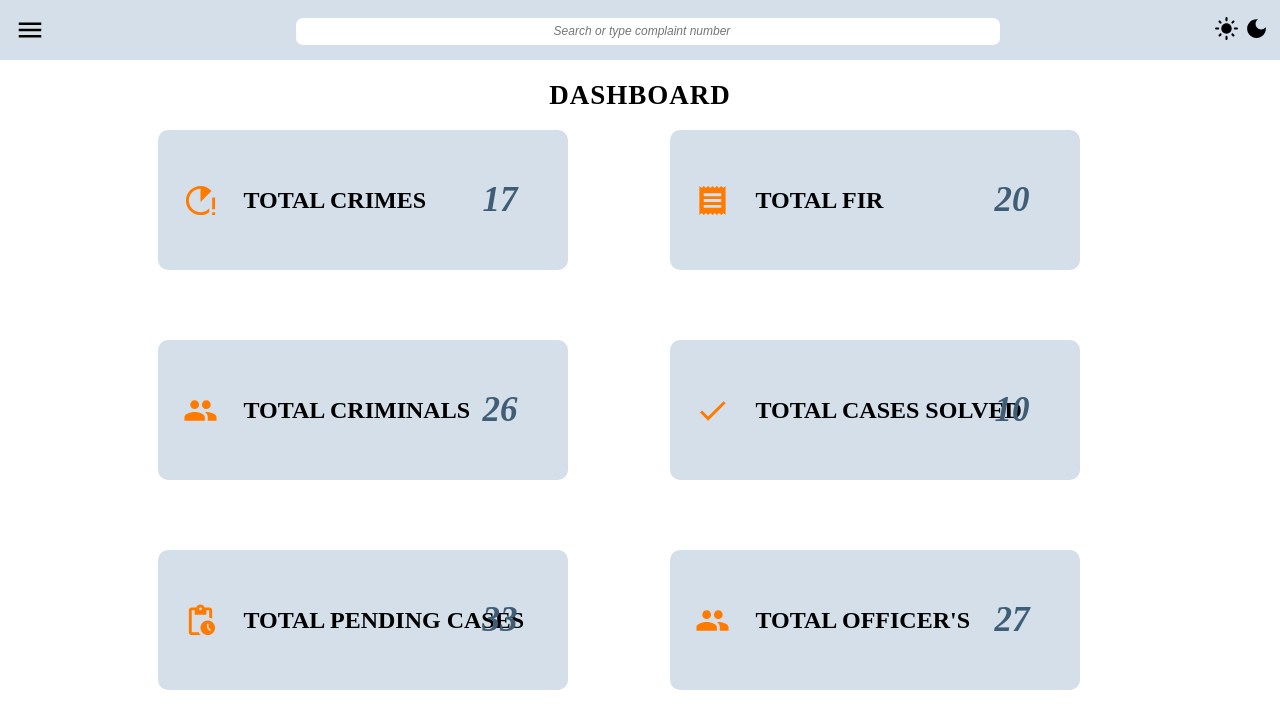
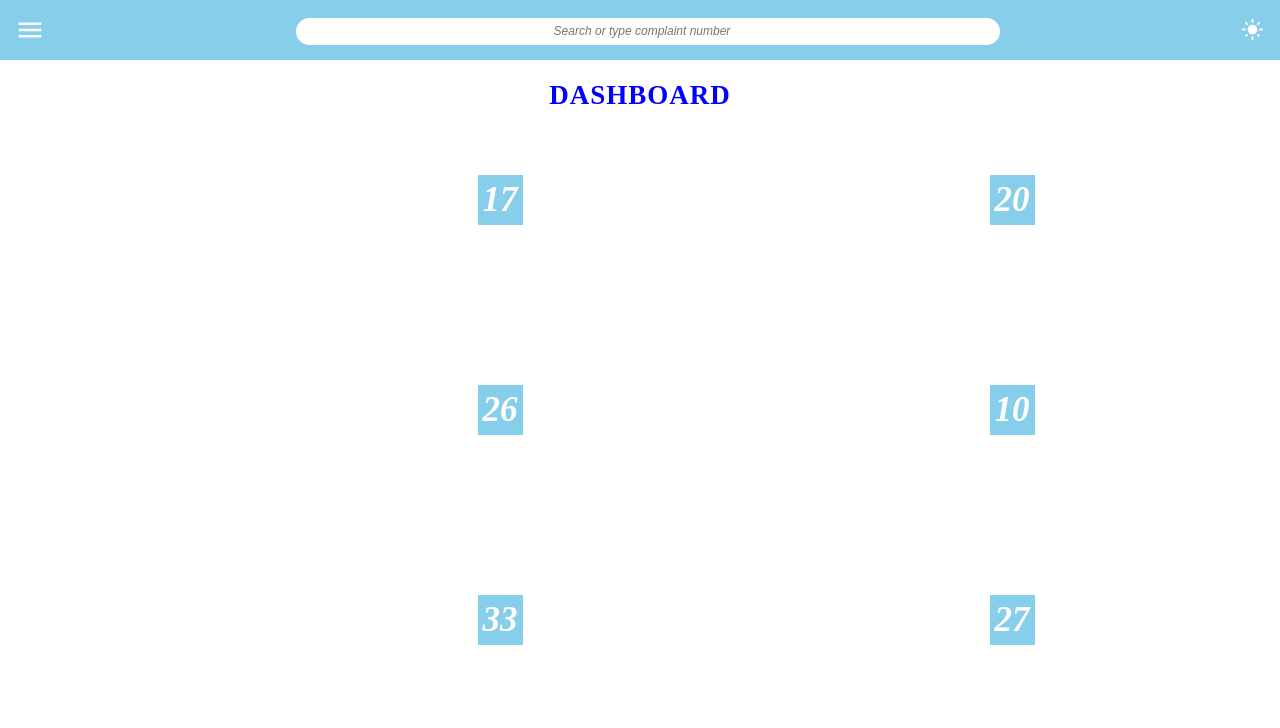
Before and after one commit to challengewin618/crmsx, a React (Vite) app in the folder Frontend/: page /dashboard in a window 1280 px wide. Shown: the top 728 px of the page. Built offline with nearby package versions, Linux system fonts and the light colour scheme.

Commit message:
Enhanced light mode

```diff
--- a/Frontend/src/App.jsx
+++ b/Frontend/src/App.jsx
@@ -8,7 +8,6 @@ import NewsList from "./assets/Components/News/newslist";
 import Header from "./assets/Components/Header/Header";
 import Profile from "./assets/Components/Profile/Profile";
 import Settings from "./assets/Components/Settings/Settings";
-import Sample from "./assets/Components/Sample";
 import Welcome from "./assets/Components/Welcome/Welcome";
 import About from "./assets/Components/About/About";
 import Contact from "./assets/Components/Contact/Contact";
@@ -17,33 +16,35 @@ import Officers from "./assets/Components/Officers/Officers";
 import { useEffect, useState } from "react";
 import { DarkMode, LightMode } from "@mui/icons-material";
 import a from "./App.module.css";
+import Sample from "./Sample";
 
 function App() {
   const [dark, setDark] = useState(false);
+  const [light, setLight] = useState(true);
   const themeHead = {
-    backgroundColor: dark ? "#0a0a0a" : "",
-    color: dark ? "white" : "",
+    backgroundColor: dark ? "#0a0a0a" : "skyblue",
+    color: dark ? "white" : "white",
     borderBottom: dark ? "1px solid white" : "",
   };
   const theme1 = {
     backgroundColor: dark ? "#09090b" : "",
-    color: dark ? "white" : "",
+    color: dark ? "white" : "white",
   };
   const theme2 = {
-    backgroundColor: dark ? "#18181b" : "",
-    color: dark ? "white" : "",
+    backgroundColor: dark ? "#18181b" : "skyblue",
+    color: dark ? "white" : "white",
   };
   const theme_2 = {
     backgroundColor: dark ? "#18181b" : "",
     color: dark ? "white" : "",
     boxShadow: dark ? " 1px 1.5px 3px #525252 " : "",
   };
+  const themeIcons = {
+    color: dark ? "rgb(0, 255, 0)" : "white",
+  };
+
   const theme3 = {
-    backgroundColor: dark ? "#262626" : "",
-    color: dark ? "white" : "",
-  };
-  const themeSettings = {
-    backgroundColor: dark ? "rgb(20,20,20)" : "",
+    backgroundColor: dark ? "#262626" : "#fafaf9",
     color: dark ? "white" : "",
   };
   const themeSide = {
@@ -54,25 +55,38 @@ function App() {
   };
 
   const lightMode = () => {
-    setDark(false);
+    setDark(true);
+    setLight(false);
   };
   const darkMode = () => {
-    setDark(true);
+    setDark(false);
+    setLight(true);
+  };
+  const lightTheme = {
+    color: dark ? "white" : "",
+  };
+  const darkTheme = {
+    color: light ? "white" : "",
   };
   return (
     <>
+      {light ? (
         <LightMode
           className={a.light}
           onClick={lightMode}
-        style={theme1}
-        sx={{ fontSize: 27 }}
+          style={darkTheme}
+          sx={{ fontSize: 25 }}
         />
+      ) : null}
+      {dark ? (
         <DarkMode
           className={a.dark}
           onClick={darkMode}
-        style={theme1}
-        sx={{ fontSize: 27 }}
+          style={lightTheme}
+          sx={{ fontSize: 25 }}
         />
+      ) : null}
+
       <Routes>
         <Route path="/" element={<Welcome theme1={theme1} />} />
         <Route
@@ -91,7 +105,12 @@ function App() {
               themeHead={themeHead}
               themeSide={themeSide}
             />,
-            <Dashboard theme1={theme1} theme2={theme2} theme_2={theme_2} />,
+            <Dashboard
+              theme1={theme1}
+              theme2={theme2}
+              theme_2={theme_2}
+              themeIcons={themeIcons}
+            />,
           ]}
         />
         <Route
@@ -135,7 +154,7 @@ function App() {
               themeHead={themeHead}
               themeSide={themeSide}
             />,
-            <NewsList theme1={theme1} themeSettings={themeSettings} />,
+            <NewsList theme1={theme1} />,
           ]}
         />
         <Route
--- a/Frontend/src/App.module.css
+++ b/Frontend/src/App.module.css
@@ -1,8 +1,8 @@
 .light {
   position: absolute;
-  top: 15px;
+  top: 17px;
   z-index: 1;
-  right: 40px;
+  right: 15px;
   padding: 1px;
   cursor: pointer;
   border-radius: 25px;
@@ -10,9 +10,9 @@
 }
 .dark {
   position: absolute;
-  top: 15px;
+  top: 17px;
   z-index: 1;
-  right: 10px;
+  right: 15px;
   padding: 1px;
   border-radius: 25px;
   cursor: pointer;
--- /dev/null
+++ b/Frontend/src/Sample.jsx
@@ -0,0 +1,24 @@
+import React, { useState } from "react";
+import { LightMode, DarkMode } from "@mui/icons-material";
+import s from "./Sample.module.css";
+
+function Sample() {
+  // const [lightMode, setLightMode] = useState(true);
+  // const [darkMode, setDarkMode] = useState(false);
+  // const handleLight = () => {
+  //   setDarkMode(true);
+  //   setLightMode(false);
+  // };
+  // const handleDark = () => {
+  //   setDarkMode(false);
+  //   setLightMode(true);
+  // };
+  // <div>
+  //   {lightMode ? (
+  //     <LightMode className={s.light} onClick={handleLight} />
+  //   ) : null}
+  //   {darkMode ? <DarkMode className={s.dark} onClick={handleDark} /> : null}
+  // </div>
+}
+
+export default Sample;
--- /dev/null
+++ b/Frontend/src/Sample.module.css
@@ -0,0 +1,8 @@
+.light {
+  position: absolute;
+  color: black;
+}
+.dark {
+  position: absolute;
+  color: black;
+}
--- a/Frontend/src/assets/Components/Dashoard/Dashboard.jsx
+++ b/Frontend/src/assets/Components/Dashoard/Dashboard.jsx
@@ -15,42 +15,66 @@ export default function Dashboard(props) {
         <h1 className={d.head}>Dashboard</h1>
         <div className={d.container}>
           <div className={d.item} style={props.theme_2}>
-            <RunningWithErrors className={d.icon} sx={{ fontSize: 35 }} />
+            <RunningWithErrors
+              style={props.themeIcons}
+              className={d.icon}
+              sx={{ fontSize: 35 }}
+            />
             <h2 className={d.h2}>Total Crimes</h2>
             <h1 className={d.h1} style={props.theme2}>
               17
             </h1>
           </div>
           <div className={d.item} style={props.theme_2}>
-            <ReceiptSharp className={d.icon} sx={{ fontSize: 35 }} />
+            <ReceiptSharp
+              style={props.themeIcons}
+              className={d.icon}
+              sx={{ fontSize: 35 }}
+            />
             <h2 className={d.h2}>Total FIR</h2>
             <h1 className={d.h1} style={props.theme2}>
               20
             </h1>
           </div>
           <div className={d.item} style={props.theme_2}>
-            <PeopleSharp className={d.icon} sx={{ fontSize: 35 }} />
+            <PeopleSharp
+              className={d.icon}
+              sx={{ fontSize: 35 }}
+              style={props.themeIcons}
+            />
             <h2 className={d.h2}>Total Criminals</h2>
             <h1 className={d.h1} style={props.theme2}>
               26
             </h1>
           </div>
           <div className={d.item} style={props.theme_2}>
-            <Check className={d.icon} sx={{ fontSize: 35 }} />
+            <Check
+              className={d.icon}
+              sx={{ fontSize: 35 }}
+              style={props.themeIcons}
+            />
             <h2 className={d.h2}>Total Cases Solved</h2>
             <h1 className={d.h1} style={props.theme2}>
               10
             </h1>
           </div>
           <div className={d.item} style={props.theme_2}>
-            <PendingActions className={d.icon} sx={{ fontSize: 35 }} />
+            <PendingActions
+              className={d.icon}
+              sx={{ fontSize: 35 }}
+              style={props.themeIcons}
+            />
             <h2 className={d.h2}>Total pending cases</h2>
             <h1 className={d.h1} style={props.theme2}>
               33
             </h1>
           </div>
           <div className={d.item} style={props.theme_2}>
-            <PeopleSharp className={d.icon} sx={{ fontSize: 35 }} />
+            <PeopleSharp
+              className={d.icon}
+              sx={{ fontSize: 35 }}
+              style={props.themeIcons}
+            />
             <h2 className={d.h2}>Total officer's</h2>
             <h1 className={d.h1} style={props.theme2}>
               27
--- a/Frontend/src/assets/Components/Dashoard/Dashboard.module.css
+++ b/Frontend/src/assets/Components/Dashoard/Dashboard.module.css
@@ -17,6 +17,7 @@
   font-size: 27px;
   text-align: center;
   margin: 20px 10px 10px 10px;
+  color: blue;
 }
 .container {
   display: flex;
@@ -31,7 +32,6 @@
   width: 100%;
 }
 .container .item {
-  background-color: rgb(212, 223, 234);
   position: relative;
   padding: 20px 20px 20px 25px;
   width: 80%;
@@ -40,14 +40,10 @@
   display: flex;
   align-items: center;
 }
-.container .item:hover {
-  margin-left: 2px;
-  background-color: rgb(204, 222, 240);
-}
 .h2 {
   text-align: start;
   text-transform: uppercase;
-
+  font-size: 20px;
   position: relative;
   left: 7%;
 }
@@ -58,11 +54,7 @@
   font-style: italic;
   position: absolute;
   right: 45px;
-  color: rgb(63, 93, 117);
   padding: 5px;
-}
-.icon {
-  color: rgb(255, 123, 0);
 }
 
 @media screen and (min-width: 1200px) {
--- a/Frontend/src/assets/Components/Header/Header.module.css
+++ b/Frontend/src/assets/Components/Header/Header.module.css
@@ -6,7 +6,6 @@
   position: absolute;
   z-index: 1;
   top: 0;
-  background-color: rgb(212, 223, 234);
   height: 60px;
   width: 100%;
 }
@@ -24,7 +23,7 @@
   top: -5px;
   left: 75px;
   width: 55%;
-  border-radius: 7px;
+  border-radius: 15px;
   height: 27px;
   font-size: 12px;
   text-align: center;
--- a/Frontend/src/assets/Components/Sample.jsx
+++ /dev/null
@@ -1,59 +0,0 @@
-import React, { useState } from "react";
-
-function Sample() {
-  const name = "Abhishek";
-  const number = Math.ceil(Math.random() * 100000);
-  const [num, setNo] = useState(number);
-  const [inputs, setInputs] = useState({
-    name: { name },
-    no: { num },
-  });
-  const [dark, setDark] = useState(false);
-  const theme = {
-    backgroundColor: dark ? "black" : "white",
-    color: dark ? "white" : "black",
-  };
-
-  const handleInput = (event) => {
-    const { name, value } = event.target;
-    setInputs({ ...inputs, [name]: value });
-  };
-  const handleSubmit = (event) => {
-    event.preventDefault();
-    console.log(inputs);
-  };
-
-  return (
-    <div style={theme}>
-      <button onClick={() => setDark((prevDark) => !prevDark)}>Change</button>
-      <form action="" onSubmit={handleSubmit}>
-        <label htmlFor="name">
-          Name:
-          <input
-            type="text"
-            name="name"
-            id=""
-            value={name}
-            onChange={handleInput}
-          />
-        </label>
-        <br />
-        <label htmlFor="no">
-          No:
-          <input
-            type="text"
-            name="no"
-            id=""
-            value={num}
-            onChange={handleInput}
-            readOnly
-          />
-        </label>
-        <br />
-        <button type="submit">Submit</button>
-      </form>
-    </div>
-  );
-}
-
-export default Sample;
```
Also changed, not shown: Frontend/src/assets/Components/Header/Header.jsx (+0 -10 lines). Lines whose indentation alone changed are shown as unchanged.
